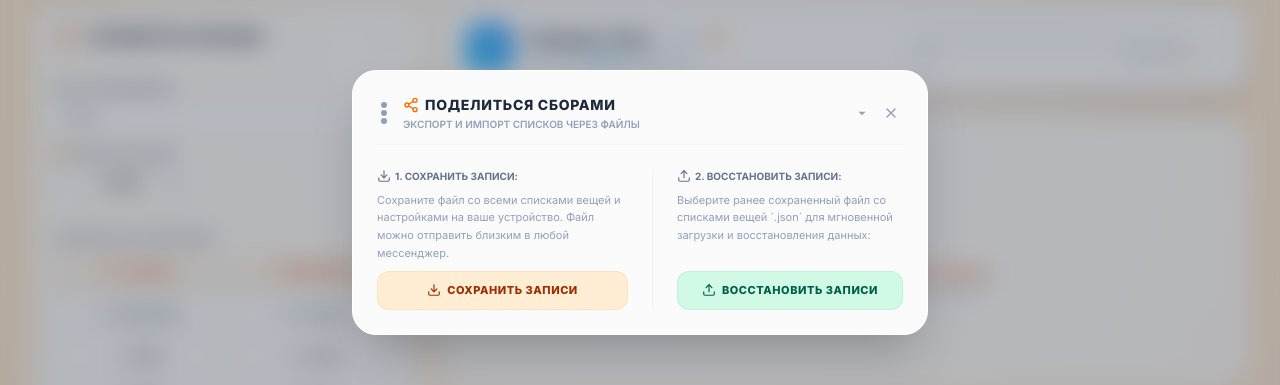
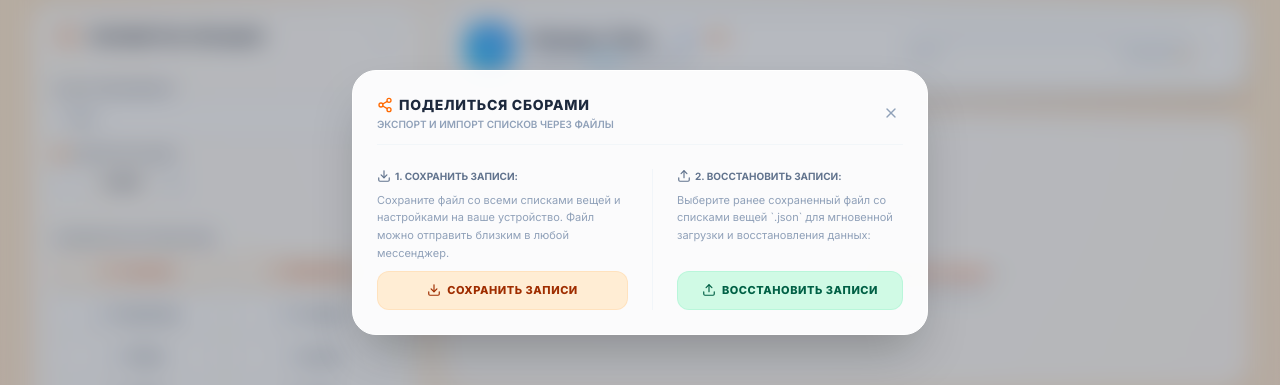
Before and after one commit to indievid-vk/Family_Suitcase, a React (Vite) app: page / in a window 1280 px wide. Both pictures are taken after a click on the button "Поделиться сборами". Shown: the part 198-583 px from the top of the page. Built offline with nearby package versions, Linux system fonts and the light colour scheme.

Commit message:
refactor: remove drag-and-drop from export modal
Simplify the export modal UI by removing drag functionality and static sizing to improve usability and code maintainability.

```diff
--- a/src/App.tsx
+++ b/src/App.tsx
@@ -1502,59 +1502,27 @@ export default function App() {
         {/* МОДАЛКА ЭКСПОРТА / ИМПОРТА */}
         <AnimatePresence>
           {isExportModalOpen && (
-            <div className={`fixed inset-0 z-50 flex items-center justify-center p-4 transition-colors duration-300 ${collapsedModals.export ? 'pointer-events-none bg-transparent backdrop-blur-none' : 'bg-slate-900/30 backdrop-blur-md'}`}>
+            <div className="fixed inset-0 z-50 flex items-center justify-center p-4 bg-slate-900/30 backdrop-blur-md">
               <motion.div
                 layoutId="export-modal-container"
-                drag
-                dragControls={dragControlsExport}
-                dragListener={false}
-                dragMomentum={false}
-                dragElastic={0.05}
                 initial={{ scale: 0.95, y: 15 }}
                 animate={{ scale: 1, y: 0 }}
                 exit={{ scale: 0.95, y: 15 }}
-                className={`bg-white/95 rounded-3xl border border-white flex flex-col relative text-slate-800 shadow-2xl pointer-events-auto ${collapsedModals.export ? 'p-4 max-w-sm' : 'p-6 max-w-xl w-full gap-4'}`}
-              >
-                {/* ХЕДЕР С ТРЕУГОЛЬНИКОМ СВОРАЧИВАНИЯ И С ТРЕМЯ ТОЧКАМИ ПЕРЕТАСКИВАНИЯ */}
+                className="bg-white/95 rounded-3xl border border-white flex flex-col relative text-slate-800 shadow-2xl pointer-events-auto p-6 max-w-xl w-full gap-4"
+              >
+                {/* ХЕДЕР */}
                 <div className="flex items-center justify-between border-b border-slate-100/80 pb-3 relative">
                   <div className="flex items-center gap-3">
-                    {/* Три точки слева от заголовка для перетаскивания */}
-                    <div
-                      onPointerDown={(e) => dragControlsExport.start(e)}
-                      className="flex flex-col gap-0.5 cursor-grab active:cursor-grabbing text-slate-400 hover:text-slate-600 transition-colors shrink-0 select-none p-1"
-                      title="Перетащить окно"
-                    >
-                      <div className="w-1.5 h-1.5 rounded-full bg-slate-400" />
-                      <div className="w-1.5 h-1.5 rounded-full bg-slate-400" />
-                      <div className="w-1.5 h-1.5 rounded-full bg-slate-400" />
-                    </div>
-
                     <div>
                       <h3 className="font-extrabold text-sm text-slate-800 uppercase tracking-wider flex items-center gap-1.5 select-none">
                         <Share2 className="w-4 h-4 text-orange-500" />
                         Поделиться сборами
                       </h3>
-                      {!collapsedModals.export && (
                       <p className="text-[10px] text-slate-400 font-semibold uppercase mt-0.5">Экспорт и импорт списков через файлы</p>
-                      )}
                     </div>
                   </div>
 
                   <div className="flex items-center gap-1.5">
-                    {/* Треугольник справа от заголовка для сворачивания */}
-                    <button
-                      onClick={() => toggleModalCollapse('export')}
-                      className="p-1 rounded-lg hover:bg-orange-50 text-slate-400 hover:text-orange-600 transition-all cursor-pointer shrink-0"
-                      title={collapsedModals.export ? "Развернуть" : "Свернуть"}
-                    >
-                      <svg
-                        viewBox="0 0 24 24"
-                        className={`w-3.5 h-3.5 fill-current transition-transform duration-300 ${collapsedModals.export ? '-rotate-90' : ''}`}
-                      >
-                        <path d="M12 16l-6-6h12z"/>
-                      </svg>
-                    </button>
-
                     <button
                       onClick={() => setIsExportModalOpen(false)}
                       className="p-1 text-slate-400 hover:text-slate-600 rounded-lg hover:bg-slate-100 transition-colors cursor-pointer"
@@ -1565,15 +1533,7 @@ export default function App() {
                   </div>
                 </div>
 
-                <AnimatePresence initial={false}>
-                  {!collapsedModals.export && (
-                    <motion.div
-                      initial={{ height: 0, opacity: 0 }}
-                      animate={{ height: "auto", opacity: 1 }}
-                      exit={{ height: 0, opacity: 0 }}
-                      transition={{ duration: 0.3, ease: "easeInOut" }}
-                      className="overflow-hidden flex flex-col gap-4"
-                    >
+                <div className="overflow-hidden flex flex-col gap-4">
                   <div className="grid grid-cols-1 md:grid-cols-2 gap-6 mt-2 cursor-default" onClick={(e) => e.stopPropagation()}>
                     <div className="flex flex-col gap-2">
                       <span className="text-[10px] font-bold text-slate-500 uppercase flex items-center gap-1">
@@ -1614,9 +1574,7 @@ export default function App() {
                       </motion.button>
                     </div>
                   </div>
-                    </motion.div>
-                  )}
-                </AnimatePresence>
+                </div>
               </motion.div>
             </div>
           )}
@@ -1797,59 +1755,27 @@ export default function App() {
         {/* МОДАЛКА О ПРИЛОЖЕНИИ */}
         <AnimatePresence>
           {isAboutModalOpen && (
-            <div className={`fixed inset-0 z-50 flex items-center justify-center p-4 transition-colors duration-300 ${collapsedModals.about ? 'pointer-events-none bg-transparent backdrop-blur-none' : 'bg-slate-900/30 backdrop-blur-md'}`}>
+            <div className="fixed inset-0 z-50 flex items-center justify-center p-4 bg-slate-900/30 backdrop-blur-md">
               <motion.div
                 layoutId="about-modal-container"
-                drag
-                dragControls={dragControlsAbout}
-                dragListener={false}
-                dragMomentum={false}
-                dragElastic={0.05}
                 initial={{ scale: 0.95, y: 15 }}
                 animate={{ scale: 1, y: 0 }}
                 exit={{ scale: 0.95, y: 15 }}
-                className={`bg-white/95 rounded-3xl border border-white flex flex-col relative text-slate-800 shadow-2xl pointer-events-auto ${collapsedModals.about ? 'p-4 max-w-sm' : 'p-6 max-w-2xl w-full max-h-[90vh] overflow-hidden'}`}
-              >
-                {/* ХЕДЕР С ТРЕУГОЛЬНИКОМ СВОРАЧИВАНИЯ И С ТРЕМЯ ТОЧКАМИ ПЕРЕТАСКИВАНИЯ */}
+                className="bg-white/95 rounded-3xl border border-white flex flex-col relative text-slate-800 shadow-2xl pointer-events-auto p-6 max-w-2xl w-full max-h-[90vh] overflow-hidden"
+              >
+                {/* ХЕДЕР */}
                 <div className="flex items-center justify-between border-b border-slate-100/80 pb-3 relative flex-shrink-0">
                   <div className="flex items-center gap-3">
-                    {/* Три точки слева для перетаскивания */}
-                    <div
-                      onPointerDown={(e) => dragControlsAbout.start(e)}
-                      className="flex flex-col gap-0.5 cursor-grab active:cursor-grabbing text-slate-400 hover:text-slate-600 transition-colors shrink-0 select-none p-1"
-                      title="Перетащить окно"
-                    >
-                      <div className="w-1.5 h-1.5 rounded-full bg-slate-400" />
-                      <div className="w-1.5 h-1.5 rounded-full bg-slate-400" />
-                      <div className="w-1.5 h-1.5 rounded-full bg-slate-400" />
-                    </div>
-
                     <div>
                       <h3 className="font-extrabold text-sm text-slate-800 uppercase tracking-wider flex items-center gap-1.5 select-none">
                         <Info className="w-4 h-4 text-orange-500" />
                         О приложении
                       </h3>
-                      {!collapsedModals.about && (
                       <p className="text-[10px] text-slate-400 font-semibold uppercase mt-0.5">Умный планировщик «Семейный Чемодан»</p>
-                      )}
                     </div>
                   </div>
 
                   <div className="flex items-center gap-1.5">
-                    {/* Треугольник справа от заголовка для сворачивания */}
-                    <button
-                      onClick={() => toggleModalCollapse('about')}
-                      className="p-1 rounded-lg hover:bg-orange-50 text-slate-400 hover:text-orange-600 transition-all cursor-pointer shrink-0"
-                      title={collapsedModals.about ? "Развернуть" : "Свернуть"}
-                    >
-                      <svg
-                        viewBox="0 0 24 24"
-                        className={`w-3.5 h-3.5 fill-current transition-transform duration-300 ${collapsedModals.about ? '-rotate-90' : ''}`}
-                      >
-                        <path d="M12 16l-6-6h12z"/>
-                      </svg>
-                    </button>
-
                     <button
                       onClick={() => setIsAboutModalOpen(false)}
                       className="p-1 text-slate-400 hover:text-slate-600 rounded-lg hover:bg-slate-100 transition-colors cursor-pointer"
@@ -1860,15 +1786,7 @@ export default function App() {
                   </div>
                 </div>
 
-                <AnimatePresence initial={false}>
-                  {!collapsedModals.about && (
-                    <motion.div
-                      initial={{ height: 0, opacity: 0 }}
-                      animate={{ height: "auto", opacity: 1 }}
-                      exit={{ height: 0, opacity: 0 }}
-                      transition={{ duration: 0.3, ease: "easeInOut" }}
-                      className="overflow-hidden flex flex-col"
-                    >
+                <div className="overflow-hidden flex flex-col">
                   {/* Скроллируемая область контента */}
                   <div className="overflow-y-auto custom-scrollbar p-1 pt-4 cursor-default flex flex-col gap-5 text-xs text-slate-600 leading-relaxed max-h-[60vh]" onClick={(e) => e.stopPropagation()}>
                     <div>
@@ -1954,9 +1872,7 @@ export default function App() {
                       </div>
                     </div>
                   </div>
-                    </motion.div>
-                  )}
-                </AnimatePresence>
+                </div>
               </motion.div>
             </div>
           )}
```
Lines whose indentation alone changed are shown as unchanged.
